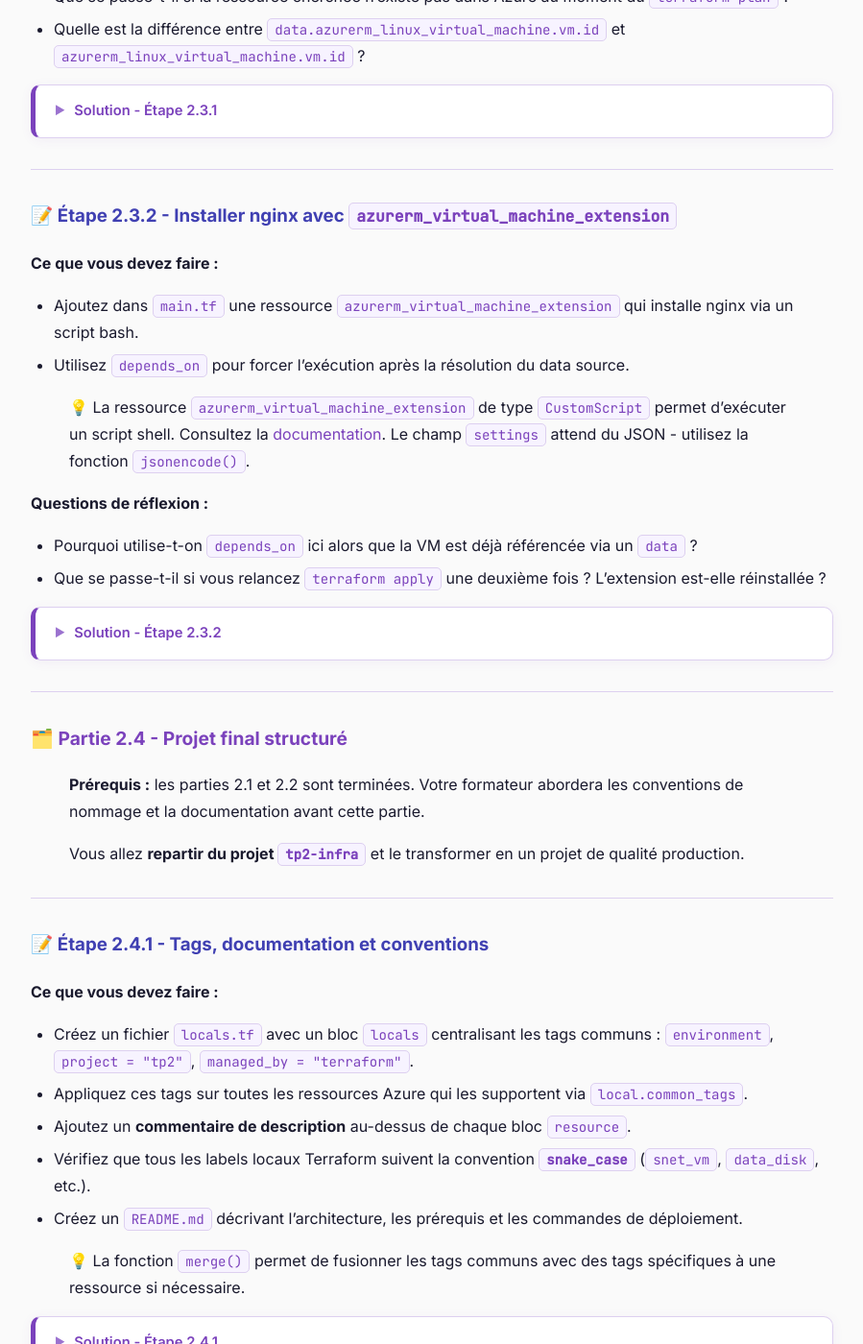
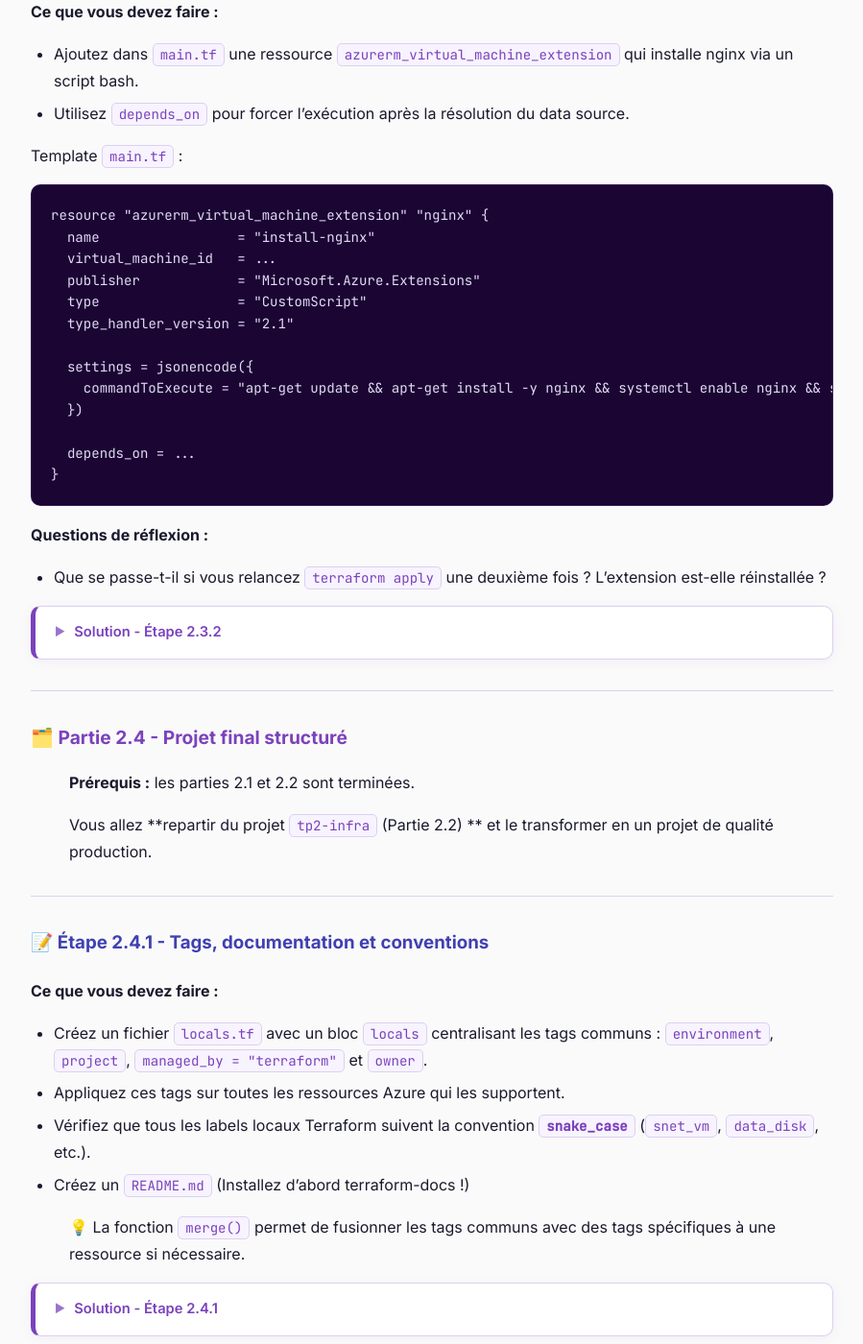
Before and after one commit to jviallon63/Hesias-TF5, a Jekyll site: the page built from tp/2-first-hcl.md, in a window 1280 px wide and 1400 px high, scrolled down 7153 px. Shown: the whole window at 96% size, without its empty margins (190-1089 px from the left). Built offline with Jekyll 4.4.1, drawn with Linux system fonts in a browser that asks for light colours; some of the changed text lies outside the part shown.

Commit message:
Review TP2

````diff
--- a/tp/2-first-hcl.md
+++ b/tp/2-first-hcl.md
@@ -246,8 +246,6 @@ resource "azurerm_virtual_machine_data_disk_attachment" "data_disk_attach" {
 }
 ```
 
-> 💡 Pour la VM, consultez la doc `azurerm_linux_virtual_machine`. Faites attention aux blocs `os_disk`, `source_image_reference` et à l'authentification. Pour l'attachement du disque, cherchez le `lun` (Logical Unit Number).
-
 {::nomarkdown}
 <details><summary>Solution - Étape 2.2.1</summary>
 {:/nomarkdown}
@@ -280,7 +278,7 @@ resource "azurerm_linux_virtual_machine" "vm" {
   name                            = "vm-tp2-dev"
   location                        = azurerm_resource_group.rg.location
   resource_group_name             = azurerm_resource_group.rg.name
-  size                            = "Standard_B1s"
+  size                            = "Standard_F1alds_v7"
   admin_username                  = "adminuser"
   admin_password                  = "P@ssw0rd1234!"
   disable_password_authentication = false
@@ -455,7 +453,7 @@ terraform output vm_private_ip
 
 ## 🗂️ Partie 2.3 - Data sources et dépendances explicites
 
-> **Prérequis :** la VM de la partie 2.2 est déployée. Votre formateur présentera le concept de `data source` avant cette partie.
+> **Prérequis :** la VM de la partie 2.2 est déployée.
 >
 > **Contexte :** une deuxième équipe doit installer **nginx** sur la VM existante. Elle travaille dans un **projet Terraform séparé** et n'a pas accès au code source de la partie 2.2 - elle doit interroger Azure pour retrouver les ressources.
 
@@ -469,19 +467,12 @@ terraform output vm_private_ip
 - Utilisez des **data sources** (`data`) pour retrouver la VM et le Resource Group créés en 2.2, sans les recréer.
 - Cherchez dans la doc : `azurerm_resource_group` (data source), `azurerm_linux_virtual_machine` (data source).
 
-> 💡 Un `data` source **lit** une ressource existante dans Azure. Il ne la crée pas et ne la gère pas. C'est la différence fondamentale avec un bloc `resource`.
-
 **Questions de réflexion :**
 - Que se passe-t-il si la ressource cherchée n'existe pas dans Azure au moment du `terraform plan` ?
-- Quelle est la différence entre `data.azurerm_linux_virtual_machine.vm.id` et `azurerm_linux_virtual_machine.vm.id` ?
 
 {::nomarkdown}
 <details><summary>Solution - Étape 2.3.1</summary>
 {:/nomarkdown}
-
-```bash
-mkdir tp2-nginx && cd tp2-nginx
-```
 
 `providers.tf` : identique à la partie 2.1.
 
@@ -518,10 +509,25 @@ terraform plan
 - Ajoutez dans `main.tf` une ressource `azurerm_virtual_machine_extension` qui installe nginx via un script bash.
 - Utilisez `depends_on` pour forcer l'exécution après la résolution du data source.
 
-> 💡 La ressource `azurerm_virtual_machine_extension` de type `CustomScript` permet d'exécuter un script shell. Consultez la [documentation](https://registry.terraform.io/providers/hashicorp/azurerm/latest/docs/resources/virtual_machine_extension). Le champ `settings` attend du JSON - utilisez la fonction `jsonencode()`.
+Template `main.tf` :
+
+```hcl
+resource "azurerm_virtual_machine_extension" "nginx" {
+  name                 = "install-nginx"
+  virtual_machine_id   = ...
+  publisher            = "Microsoft.Azure.Extensions"
+  type                 = "CustomScript"
+  type_handler_version = "2.1"
+
+  settings = jsonencode({
+    commandToExecute = "apt-get update && apt-get install -y nginx && systemctl enable nginx && systemctl start nginx"
+  })
+
+  depends_on = ...
+}
+```
 
 **Questions de réflexion :**
-- Pourquoi utilise-t-on `depends_on` ici alors que la VM est déjà référencée via un `data` ?
 - Que se passe-t-il si vous relancez `terraform apply` une deuxième fois ? L'extension est-elle réinstallée ?
 
 {::nomarkdown}
@@ -558,9 +564,9 @@ terraform apply
 
 ## 🗂️ Partie 2.4 - Projet final structuré
 
-> **Prérequis :** les parties 2.1 et 2.2 sont terminées. Votre formateur abordera les conventions de nommage et la documentation avant cette partie.
+> **Prérequis :** les parties 2.1 et 2.2 sont terminées.
 >
-> Vous allez **repartir du projet `tp2-infra`** et le transformer en un projet de qualité production.
+> Vous allez **repartir du projet `tp2-infra` (Partie 2.2) ** et le transformer en un projet de qualité production.
 
 ---
 
@@ -568,11 +574,10 @@ terraform apply
 
 **Ce que vous devez faire :**
 
-- Créez un fichier `locals.tf` avec un bloc `locals` centralisant les tags communs : `environment`, `project = "tp2"`, `managed_by = "terraform"`.
-- Appliquez ces tags sur toutes les ressources Azure qui les supportent via `local.common_tags`.
-- Ajoutez un **commentaire de description** au-dessus de chaque bloc `resource`.
+- Créez un fichier `locals.tf` avec un bloc `locals` centralisant les tags communs : `environment`, `project`, `managed_by = "terraform"` et `owner`.
+- Appliquez ces tags sur toutes les ressources Azure qui les supportent.
 - Vérifiez que tous les labels locaux Terraform suivent la convention **`snake_case`** (`snet_vm`, `data_disk`, etc.).
-- Créez un `README.md` décrivant l'architecture, les prérequis et les commandes de déploiement.
+- Créez un `README.md` (Installez d'abord terraform-docs !)
 
 > 💡 La fonction [`merge()`](https://developer.hashicorp.com/terraform/language/functions/merge) permet de fusionner les tags communs avec des tags spécifiques à une ressource si nécessaire.
 
@@ -588,6 +593,7 @@ locals {
     environment = var.environment
     project     = "tp2"
     managed_by  = "terraform"
+    owner       = "me"
   }
 }
 ```
@@ -595,7 +601,6 @@ locals {
 Exemple de ressource avec tags et commentaire :
 
 ```hcl
-# Resource Group principal - conteneur de toutes les ressources du projet
 resource "azurerm_resource_group" "rg" {
   name     = "rg-tp2-${var.environment}"
   location = var.location
@@ -605,13 +610,17 @@ resource "azurerm_resource_group" "rg" {
 
 Ajoutez `tags = local.common_tags` de la même façon sur `azurerm_virtual_network`, `azurerm_network_interface`, `azurerm_managed_disk` et `azurerm_linux_virtual_machine`.
 
+```bash
+terraform-docs markdown table . > README.md
+```
+
 {::nomarkdown}
 </details>
 {:/nomarkdown}
 
 ---
 
-### 🗂️ Étape 2.5 - Expérimenter la dérive d'état
+## 🗂️ Étape 2.5 - Expérimenter la dérive d'état
 
 Ces exercices vous permettent d'observer ce qui se passe quand l'état Terraform est altéré. Procédez **dans l'ordre** et notez vos observations.
 
@@ -668,48 +677,8 @@ terraform apply  # recrée uniquement le subnet manquant
 
 ---
 
-## ✅ Résultat attendu
-
-<div class="section objective">
-
-À la fin du TP 2, votre projet `tp2-infra/` doit contenir :
-
-| Fichier | Contenu |
-|---|---|
-| `providers.tf` | Provider azurerm + backend local |
-| `variables.tf` | Variables typées, décrites, validées |
-| `locals.tf` | Tags communs centralisés |
-| `main.tf` | RG, VNet, Subnet, NIC, Disk, VM, Attachment - commentés |
-| `outputs.tf` | IP privée, nom du RG, ID VM |
-| `terraform.tfvars` | Valeurs sensibles (non commité) |
-| `README.md` | Description de l'architecture |
-
-Toutes les ressources sont visibles dans le portail Azure avec les tags `environment`, `project` et `managed_by`.
-
-</div>
-
----
-
 ## 🧹 Nettoyage
 
 Détruisez les deux projets dans l'ordre pour éviter des erreurs de dépendance.
 
-{::nomarkdown}
-<details><summary>Solution - Nettoyage</summary>
-{:/nomarkdown}
-
-```bash
-# 1. Détruire le projet nginx en premier (dépend de la VM)
-cd tp2-nginx
-terraform destroy
-
-# 2. Détruire l'infrastructure principale
-cd ../tp2-infra
-terraform destroy
-```
-
 Vérifiez dans le portail Azure que le Resource Group `rg-tp2-dev` a bien été supprimé.
-
-{::nomarkdown}
-</details>
-{:/nomarkdown}
````
Also changed, not shown: 2 other files.
